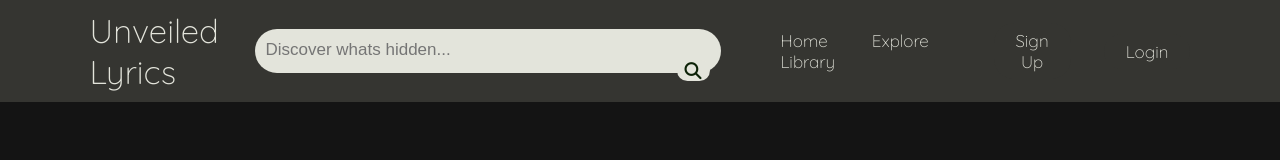
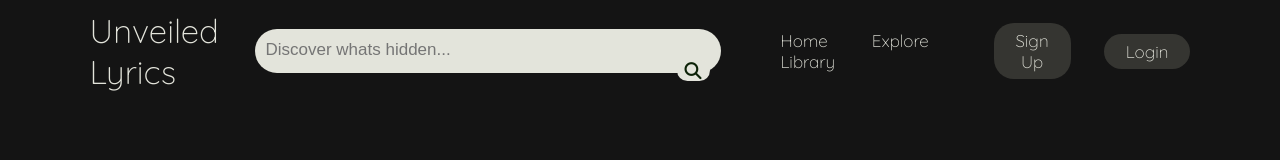
Before and after one commit to Fohliage/unveiledlyrics.github.io, a plain HTML site: page index.html in a window 1280 px wide. Drawn offline with Linux system fonts and the light colour scheme.

Commit message:
Update styleUnveiled.css

```diff
--- a/styleUnveiled.css
+++ b/styleUnveiled.css
@@ -9,7 +9,7 @@ header {
     box-sizing: border-box;
     margin: 0;
     padding: 10px 7%;
-    background-color: #353531;
+    background-color: #141414;
     display: flex;
     justify-content: flex-end;
     align-items: center;
```
